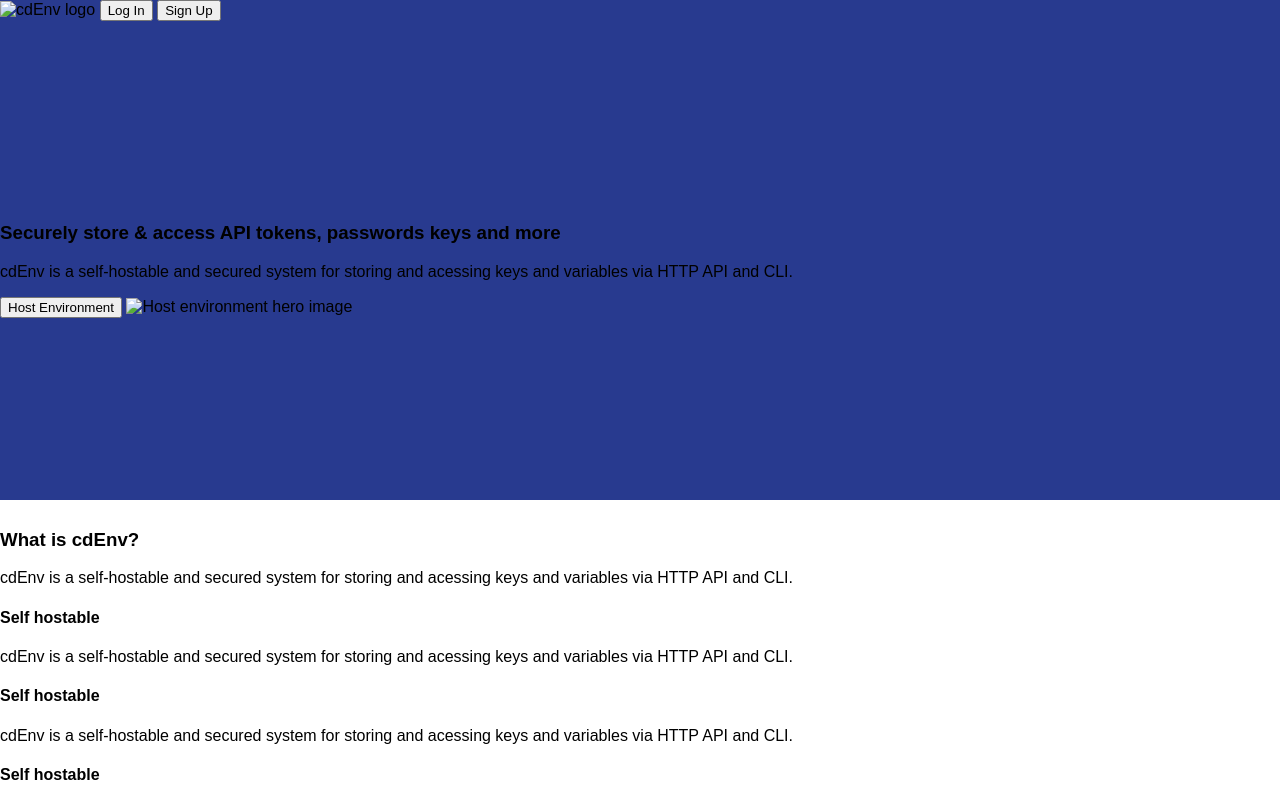
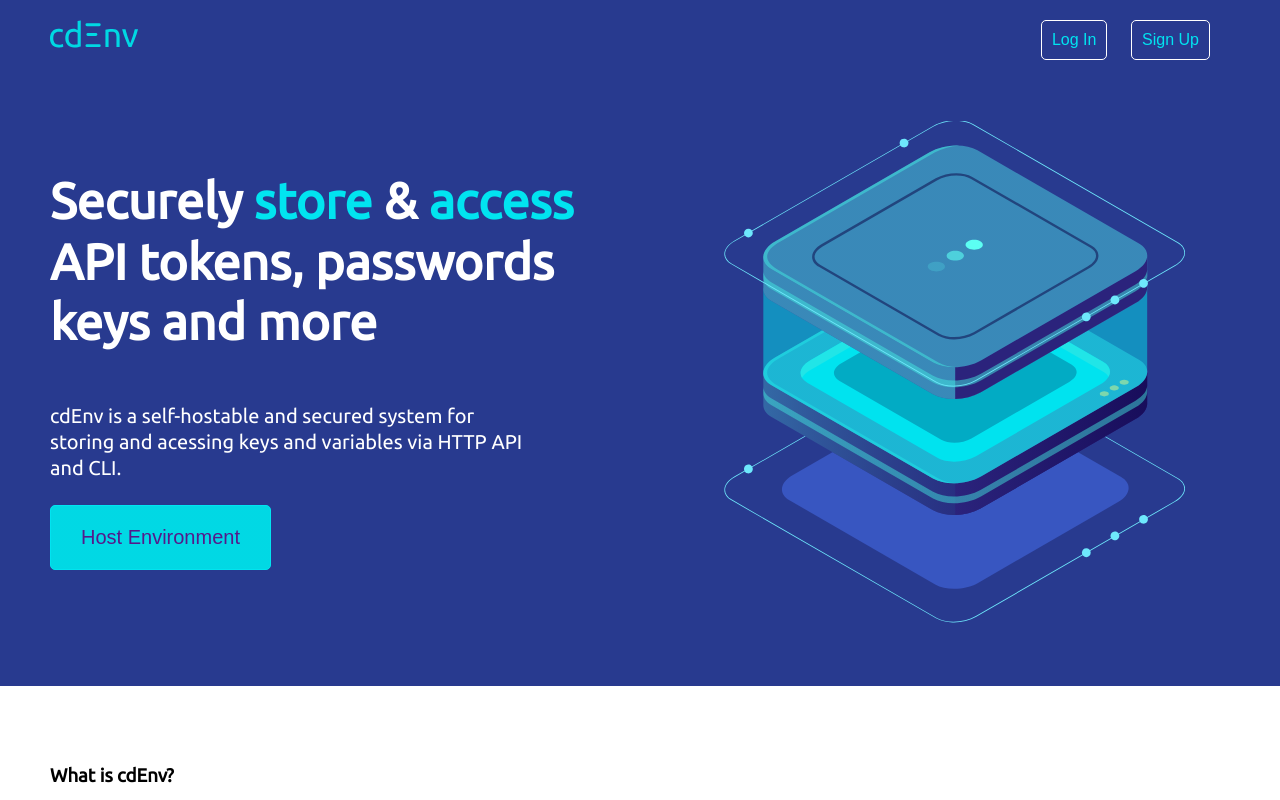
Before and after one commit to Mcnoble1/cdENV, a website built with Parcel: page src/index.html in a window 1280 px wide. Shown: the top 800 px of the page. Built offline with nearby package versions, Linux system fonts and the light colour scheme.

Commit message:
hero section implementation :octocat:

```diff
--- a/src/css/landing.css
+++ b/src/css/landing.css
@@ -1,5 +1,5 @@
 /* general */
-/* @import url('https://fonts.googleapis.com/css?family=Muli&display=swap'); */
+@import url("https://fonts.googleapis.com/css?family=Ubuntu&display=swap");
 
 * {
   box-sizing: border-box;
@@ -8,7 +8,7 @@
 body {
   margin: 0;
   padding: 0;
-  font-family: Arial, Helvetica, sans-serif;
+  font-family: Ubuntu, Helvetica, sans-serif;
   display: grid;
   grid-template-columns: auto;
   grid-template-rows: repeat(3, 1fr);
@@ -17,24 +17,104 @@ body {
   /* height: 100%; */
 }
 
+/* Hero Section */
 .hero {
+  padding: 20px 50px 20px 50px;
   background-color: #283a8f;
+  color: #fff;
   grid-row: 1/2;
-  height: 500px;
   display: grid;
-  grid-template-columns: ;
-  grid-template-columns: ;
+  grid-template-columns: auto;
+  grid-template-rows: 100px 1fr;
 }
 
+.navbar {
+  grid-row: 1/2;
+  display: flex;
+  justify-content: space-between;
+}
+
+.navbar button {
+  padding: 10px;
+  border: 1.5px solid #fff;
+  border-radius: 5px;
+  background: transparent;
+  margin-right: 20px;
+}
+
+.navbar button:hover {
+  transform: scale(0.98);
+}
+
+.navbar button a {
+  color: #01e4f0;
+  text-decoration: none;
+  font-size: 16px;
+}
+
+.hero-content {
+  grid-row: 2/3;
+  display: flex;
+  justify-content: space-between;
+}
+
+.hero-content h3 {
+  width: 591.49px;
+  height: 183px;
+  font-style: normal;
+  font-weight: bold;
+  font-size: 50px;
+  line-height: 121.9%;
+}
+
+.hero-content h3 span {
+  color: #01e4f0;
+}
+
+.hero-content p {
+  width: 485.89px;
+  height: 52px;
+  font-style: normal;
+  font-weight: 300;
+  font-size: 20px;
+  line-height: 130%;
+}
+
+.hero-content button {
+  padding: 20px 30px;
+  color: #283a8f;
+  margin-top: 30px;
+  background: linear-gradient(0deg, rgba(0, 0, 0, 0.05), rgba(0, 0, 0, 0.05)),
+    #01e4f0;
+  border-radius: 5px;
+  border: 1px solid #01e4f0;
+  font-weight: normal;
+  font-size: 20px;
+  line-height: 23px;
+}
+
+.hero-content button:hover {
+  transform: scale(0.98);
+}
+
+.hero-content button a {
+  text-decoration: none;
+}
+
+/* Description section */
 .description {
+  padding: 50px;
   grid-row: 2/3;
 }
 
+/* Documentation Section */
 .documentation {
+  padding: 50px;
   background-color: #283a8f;
   grid-row: 3/4;
 }
 
 footer {
+  padding: 50px;
   display: flex;
 }
--- a/src/index.html
+++ b/src/index.html
@@ -4,24 +4,37 @@
     <meta charset="UTF-8" />
     <meta http-equiv="X-UA-Compatible" content="IE=edge" />
     <meta name="viewport" content="width=device-width, initial-scale=1.0" />
+    <link rel="shortcut icon" href="./img/logo.svg" />
+    <link rel="apple-touch-icon" href="./img/logo.svg" />
     <link rel="stylesheet" href="./css/landing.css" />
     <title>cdEnv</title>
   </head>
   <body class="container">
     <section class="hero">
       <nav class="navbar">
-        <img src="" alt="cdEnv logo" />
-        <button>Log In</button>
-        <button>Sign Up</button>
+        <div>
+          <img src="./img/logo.svg" alt="cdEnv logo" />
+        </div>
+        <div>
+          <button><a href="">Log In</a></button>
+          <button><a href="">Sign Up</a></button>
+        </div>
       </nav>
       <section class="hero-content">
-        <h3>Securely store & access API tokens, passwords keys and more</h3>
-        <p>
-          cdEnv is a self-hostable and secured system for storing and acessing
-          keys and variables via HTTP API and CLI.
-        </p>
-        <button>Host Environment</button>
-        <img src="" alt="Host environment hero image" />
+        <div>
+          <h3>
+            Securely <span>store</span> & <span>access</span> API tokens,
+            passwords keys and more
+          </h3>
+          <p>
+            cdEnv is a self-hostable and secured system for storing and acessing
+            keys and variables via HTTP API and CLI.
+          </p>
+          <button><a href="">Host Environment</a></button>
+        </div>
+        <div>
+          <img src="./img/hero-image.svg" alt="Host environment hero image" />
+        </div>
       </section>
     </section>
     <section class="description">
@@ -68,7 +81,7 @@
       <img src="" alt="documentation screenshot" />
     </section>
     <footer>
-      <img src="" alt="cdEnv logo" />
+      <img src="./img/documentation.svg" alt="cdEnv logo" />
       <ul>
         <li><a href="#"></a>Host Environment</li>
         <li><a href="#"></a>FAQs</li>
```
Also changed, not shown: src/img/documentation.svg (added), src/img/hero-image.svg (added), src/img/logo.svg (added).
